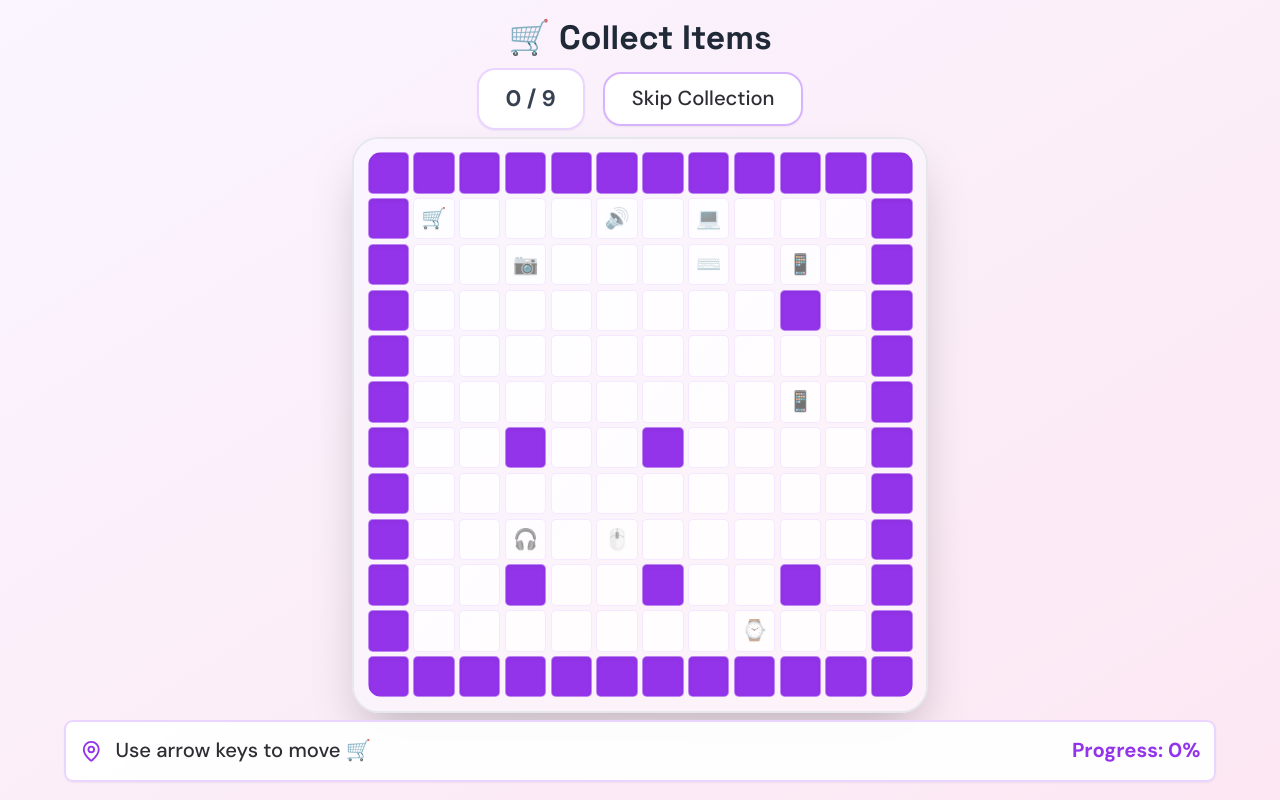
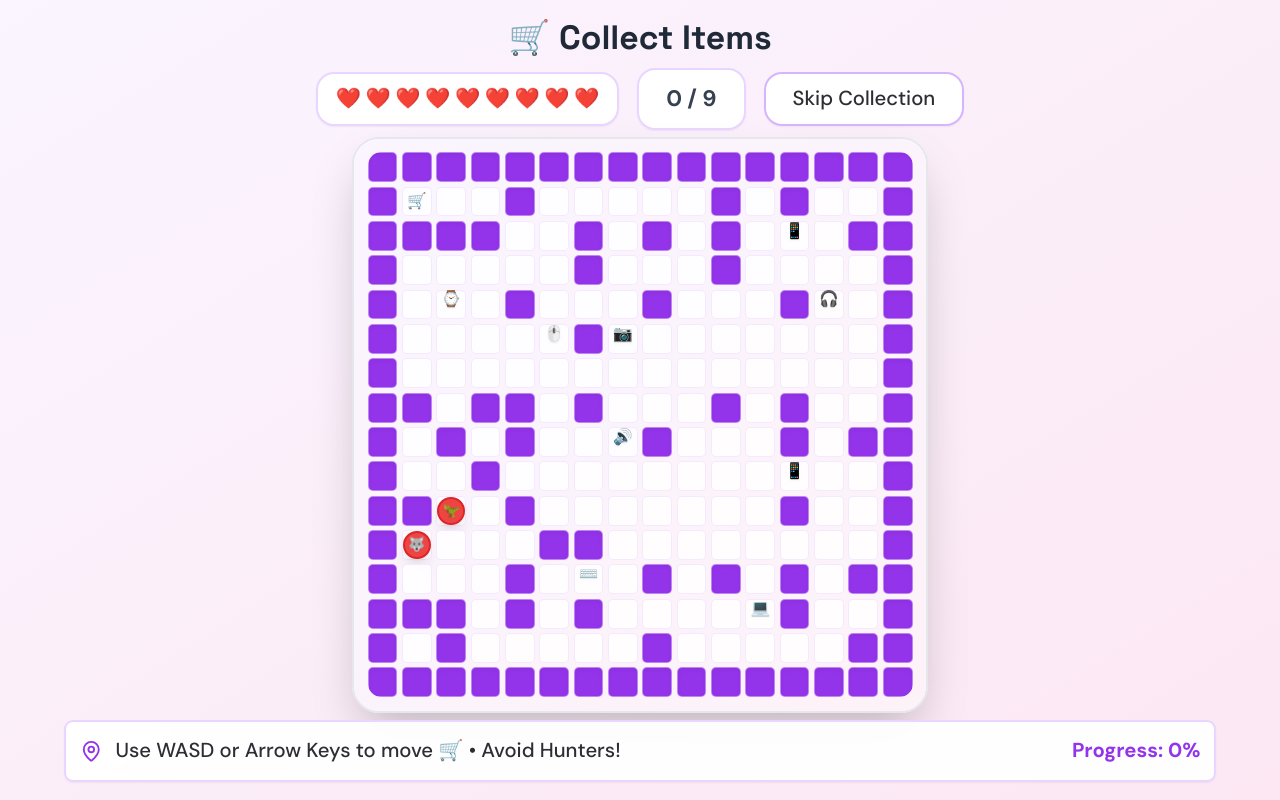
Before and after one commit to grade-aid/statistic-1, a React (Vite) app: page /percentage-difference in a window 1280 px wide. Both pictures are taken after a click on the button "Start Shopping!". Built offline with nearby package versions, Linux system fonts and the light colour scheme.

Commit message:
Add hunter-chasing functionality

```diff
--- a/src/pages/PercentageDifference.tsx
+++ b/src/pages/PercentageDifference.tsx
@@ -50,8 +50,15 @@ interface DroppedItem {
   item: string;
 }
 
-const GRID_SIZE = 12;
+const GRID_SIZE = 16;
 const TARGET_ITEMS = 9;
+
+interface Hunter {
+  id: string;
+  position: { x: number; y: number };
+  emoji: string;
+  direction: 'up' | 'down' | 'left' | 'right';
+}
 
 const PercentageDifference = () => {
   const navigate = useNavigate();
@@ -65,6 +72,8 @@ const PercentageDifference = () => {
   const [priceItems, setPriceItems] = useState<PriceItem[]>([]);
   const [collectedPrices, setCollectedPrices] = useState<CollectedPrices>({});
   const [walls, setWalls] = useState<{ x: number; y: number }[]>([]);
+  const [hunters, setHunters] = useState<Hunter[]>([]);
+  const [lives, setLives] = useState(9);
   const [collectedCount, setCollectedCount] = useState(0);
 
   // Examples state
@@ -111,9 +120,15 @@ const PercentageDifference = () => {
     const newWalls: { x: number; y: number }[] = [];
     for (let x = 0; x < GRID_SIZE; x++) {
       for (let y = 0; y < GRID_SIZE; y++) {
+        // Border walls
         if (x === 0 || x === GRID_SIZE - 1 || y === 0 || y === GRID_SIZE - 1) {
           newWalls.push({ x, y });
-        } else if (x % 3 === 0 && y % 3 === 0 && Math.random() > 0.5) {
+        }
+        // More obstacles - add walls at regular intervals
+        else if ((x % 4 === 0 && y % 4 === 0) ||
+                 (x % 6 === 2 && y % 6 === 2) ||
+                 (x % 8 === 4 && y % 3 === 1) ||
+                 (Math.random() > 0.85)) {
           newWalls.push({ x, y });
         }
       }
@@ -122,10 +137,14 @@ const PercentageDifference = () => {
   }, []);
 
   // Generate price items for collection
-  const generatePriceItems = useCallback(() => {
+  const generatePriceItems = useCallback((wallPositions: { x: number; y: number }[]) => {
     const items: PriceItem[] = [];
     const itemTypes = Object.keys(itemConfig);
     const stores = Object.keys(storeConfig);
+
+    const isWallPosition = (pos: { x: number; y: number }) => {
+      return wallPositions.some(wall => wall.x === pos.x && wall.y === pos.y);
+    };
 
     for (let i = 0; i < TARGET_ITEMS; i++) {
       const itemType = itemTypes[i % itemTypes.length];
@@ -139,16 +158,20 @@ const PercentageDifference = () => {
       const oldPrice = isIncrease ? basePrice : Math.round(basePrice * (1 + priceChange));
       const newPrice = isIncrease ? Math.round(basePrice * (1 + priceChange)) : basePrice;
 
-      // Find valid position
+      // Find valid position - avoid walls and other items
       let position;
+      let attempts = 0;
       do {
         position = {
           x: Math.floor(Math.random() * (GRID_SIZE - 2)) + 1,
           y: Math.floor(Math.random() * (GRID_SIZE - 2)) + 1
         };
+        attempts++;
       } while (
-        walls.some(wall => wall.x === position.x && wall.y === position.y) ||
-        items.some(item => item.position.x === position.x && item.position.y === position.y)
+        (position.x === 1 && position.y === 1 || // Avoid player start position
+         isWallPosition(position) ||
+         items.some(item => item.position.x === position.x && item.position.y === position.y))
+         && attempts < 50
       );
 
       items.push({
@@ -164,7 +187,39 @@ const PercentageDifference = () => {
     }
 
     return items;
-  }, [walls]);
+  }, []);
+
+  // Generate hunters
+  const generateHunters = useCallback((wallPositions: { x: number; y: number }[]) => {
+    const newHunters: Hunter[] = [];
+    const hunterEmojis = ['🐺', '🦖'];
+
+    const isWallPosition = (pos: { x: number; y: number }) => {
+      return wallPositions.some(wall => wall.x === pos.x && wall.y === pos.y);
+    };
+
+    for (let i = 0; i < 2; i++) {
+      let position: { x: number; y: number };
+      let attempts = 0;
+      do {
+        position = {
+          x: Math.floor(Math.random() * (GRID_SIZE - 2)) + 1,
+          y: Math.floor(Math.random() * (GRID_SIZE - 2)) + 1
+        };
+        attempts++;
+      } while ((position.x === 1 && position.y === 1 || isWallPosition(position) ||
+                newHunters.some(hunter => hunter.position.x === position.x && hunter.position.y === position.y))
+                && attempts < 50);
+
+      newHunters.push({
+        id: `hunter-${i}`,
+        position,
+        emoji: hunterEmojis[i],
+        direction: ['up', 'down', 'left', 'right'][Math.floor(Math.random() * 4)] as any
+      });
+    }
+    setHunters(newHunters);
+  }, []);
 
   // Check if position is a wall
   const isWall = (pos: { x: number; y: number }) => {
@@ -178,43 +233,61 @@ const PercentageDifference = () => {
 
     // Generate items after walls are set
     setTimeout(() => {
-      const items = generatePriceItems();
+      const items = generatePriceItems(newWalls);
       setPriceItems(items);
+      generateHunters(newWalls);
     }, 100);
 
     setPlayerPosition({ x: 1, y: 1 });
+    setLives(9);
     setCollectedPrices({});
     setCollectedCount(0);
     setPhase('collection');
   };
 
   // Player movement
-  const movePlayer = useCallback((dx: number, dy: number) => {
+  const movePlayer = useCallback((direction: string) => {
     if (phase !== 'collection') return;
 
     setPlayerPosition(prev => {
-      const newPos = {
-        x: Math.max(0, Math.min(GRID_SIZE - 1, prev.x + dx)),
-        y: Math.max(0, Math.min(GRID_SIZE - 1, prev.y + dy))
-      };
+      let newX = prev.x;
+      let newY = prev.y;
 
-      // Check if new position is a wall
-      if (isWall(newPos)) {
-        return prev; // Don't move if hitting a wall
+      switch (direction) {
+        case 'up':
+        case 'w':
+          newY = Math.max(0, prev.y - 1);
+          break;
+        case 'down':
+        case 's':
+          newY = Math.min(GRID_SIZE - 1, prev.y + 1);
+          break;
+        case 'left':
+        case 'a':
+          newX = Math.max(0, prev.x - 1);
+          break;
+        case 'right':
+        case 'd':
+          newX = Math.min(GRID_SIZE - 1, prev.x + 1);
+          break;
       }
 
+      const newPos = { x: newX, y: newY };
+      if (isWall(newPos)) {
+        return prev;
+      }
       return newPos;
     });
-  }, [phase, walls]);
+  }, [phase, isWall]);
 
   // Handle keyboard input
   useEffect(() => {
     const handleKeyPress = (e: KeyboardEvent) => {
-      switch(e.key) {
-        case 'ArrowUp': movePlayer(0, -1); break;
-        case 'ArrowDown': movePlayer(0, 1); break;
-        case 'ArrowLeft': movePlayer(-1, 0); break;
-        case 'ArrowRight': movePlayer(1, 0); break;
+      const key = e.key.toLowerCase();
+      if (['arrowup', 'arrowdown', 'arrowleft', 'arrowright', 'w', 'a', 's', 'd'].includes(key)) {
+        e.preventDefault();
+        const direction = key.replace('arrow', '');
+        movePlayer(direction);
       }
     };
 
@@ -222,7 +295,109 @@ const PercentageDifference = () => {
     return () => window.removeEventListener('keydown', handleKeyPress);
   }, [movePlayer]);
 
+  // Hunter movement and collision logic
+  useEffect(() => {
+    if (phase !== 'collection' || hunters.length === 0) return;
+
+    const interval = setInterval(() => {
+      setHunters(prevHunters => prevHunters.map(hunter => {
+        const directions = ['up', 'down', 'left', 'right'] as const;
+        let newPosition = { ...hunter.position };
+        let newDirection = hunter.direction;
+
+        if (Math.random() < 0.6) {
+          const dx = playerPosition.x - hunter.position.x;
+          const dy = playerPosition.y - hunter.position.y;
+
+          if (Math.abs(dx) > Math.abs(dy)) {
+            newDirection = dx > 0 ? 'right' : 'left';
+          } else if (dy !== 0) {
+            newDirection = dy > 0 ? 'down' : 'up';
+          }
+        } else {
+          newDirection = directions[Math.floor(Math.random() * directions.length)];
+        }
+
+        switch (newDirection) {
+          case 'up':
+            newPosition.y = Math.max(0, hunter.position.y - 1);
+            break;
+          case 'down':
+            newPosition.y = Math.min(GRID_SIZE - 1, hunter.position.y + 1);
+            break;
+          case 'left':
+            newPosition.x = Math.max(0, hunter.position.x - 1);
+            break;
+          case 'right':
+            newPosition.x = Math.min(GRID_SIZE - 1, hunter.position.x + 1);
+            break;
+        }
+
+        if (isWall(newPosition)) {
+          newPosition = hunter.position;
+        }
+
+        return { ...hunter, position: newPosition, direction: newDirection };
+      }));
+    }, 400); // Slower hunters
+
+    return () => clearInterval(interval);
+  }, [phase, hunters.length, isWall, playerPosition]);
+
+  // Hunter collision
+  useEffect(() => {
+    const hunterAtPosition = hunters.find(hunter =>
+      hunter.position.x === playerPosition.x && hunter.position.y === playerPosition.y
+    );
+
+    if (hunterAtPosition && phase === 'collection') {
+      setLives(prev => {
+        const newLives = prev - 1;
+        if (newLives <= 0) {
+          setPhase('start');
+          toast({
+            title: "💀 Game Over!",
+            description: "Better luck next time!",
+            duration: 3000
+          });
+        } else {
+          setPlayerPosition({ x: 1, y: 1 });
+          toast({
+            title: `💔 Hit by ${hunterAtPosition.emoji}!`,
+            description: `${newLives} lives remaining`,
+            duration: 2000
+          });
+        }
+        return newLives;
+      });
+    }
+  }, [playerPosition, hunters, phase, toast]);
+
   // Check for item collection
+  useEffect(() => {
+    if (phase !== 'collection') return;
+
+    const itemToCollect = priceItems.find(item =>
+      item.position.x === playerPosition.x &&
+      item.position.y === playerPosition.y &&
+      !item.collected
+    );
+
+    if (itemToCollect) {
+      setPriceItems(prev => prev.map(item =>
+        item.id === itemToCollect.id ? { ...item, collected: true } : item
+      ));
+
+      setCollectedPrices(prev => ({
+        ...prev,
+        [itemToCollect.id]: itemToCollect
+      }));
+
+      setCollectedCount(prev => prev + 1);
+      setShowConfetti(true);
+      setTimeout(() => setShowConfetti(false), 1000);
+    }
+  }, [playerPosition, priceItems, phase]);
   useEffect(() => {
     if (phase !== 'collection') return;
 
@@ -475,6 +650,13 @@ const PercentageDifference = () => {
             <h2 className="text-3xl font-bold mb-2 text-gray-800">🛒 Collect Items</h2>
 
             <div className="flex items-center justify-center gap-4">
+              <div className="flex items-center gap-1 bg-white/95 px-4 py-2 rounded-2xl border-2 border-purple-200 shadow-sm backdrop-blur-sm">
+                {Array.from({ length: 9 }, (_, i) => (
+                  <span key={i} className="text-lg">
+                    {i < lives ? '❤️' : '🖤'}
+                  </span>
+                ))}
+              </div>
               <div className="bg-white/95 px-6 py-3 rounded-2xl border-2 border-purple-200 shadow-sm backdrop-blur-sm">
                 <span className="text-xl font-bold text-gray-700">
                   {collectedCount} / {TARGET_ITEMS}
@@ -507,19 +689,25 @@ const PercentageDifference = () => {
                     const item = priceItems.find(item =>
                       item.position.x === x && item.position.y === y && !item.collected
                     );
+                    const hunter = hunters.find(h => h.position.x === x && h.position.y === y);
 
                     return (
                       <div
                         key={index}
                         className={`
-                          border border-purple-200/50 flex items-center justify-center text-lg rounded-sm
+                          border border-purple-200/50 flex items-center justify-center text-sm rounded-sm
                           ${isWallCell ? 'bg-purple-600 shadow-inner' : 'bg-white/80 hover:bg-white/90'}
-                          transition-all duration-200
+                          transition-all duration-200 relative
                         `}
                         style={{ aspectRatio: '1' }}
                       >
-                        {isPlayer && <span className="text-lg drop-shadow-sm">🛒</span>}
-                        {item && <span className="text-lg drop-shadow-sm animate-pulse">{item.emoji}</span>}
+                        {isPlayer && <span className="text-sm drop-shadow-sm">🛒</span>}
+                        {item && <span className="text-sm drop-shadow-sm animate-bounce">{item.emoji}</span>}
+                        {hunter && (
+                          <div className="w-full h-full bg-red-500 rounded-full flex items-center justify-center shadow-lg border-2 border-red-600">
+                            <span className="text-xs drop-shadow-sm">{hunter.emoji}</span>
+                          </div>
+                        )}
                       </div>
                     );
                   })}
@@ -534,7 +722,7 @@ const PercentageDifference = () => {
               <div className="flex items-center justify-between">
                 <div className="flex items-center gap-3">
                   <MapPin className="w-5 h-5 text-purple-600" />
-                  <span className="text-lg font-medium">Use arrow keys to move 🛒</span>
+                  <span className="text-lg font-medium">Use WASD or Arrow Keys to move 🛒 • Avoid Hunters!</span>
                 </div>
                 <div className="text-lg font-bold text-purple-600">
                   Progress: {Math.round((collectedCount / TARGET_ITEMS) * 100)}%
```
